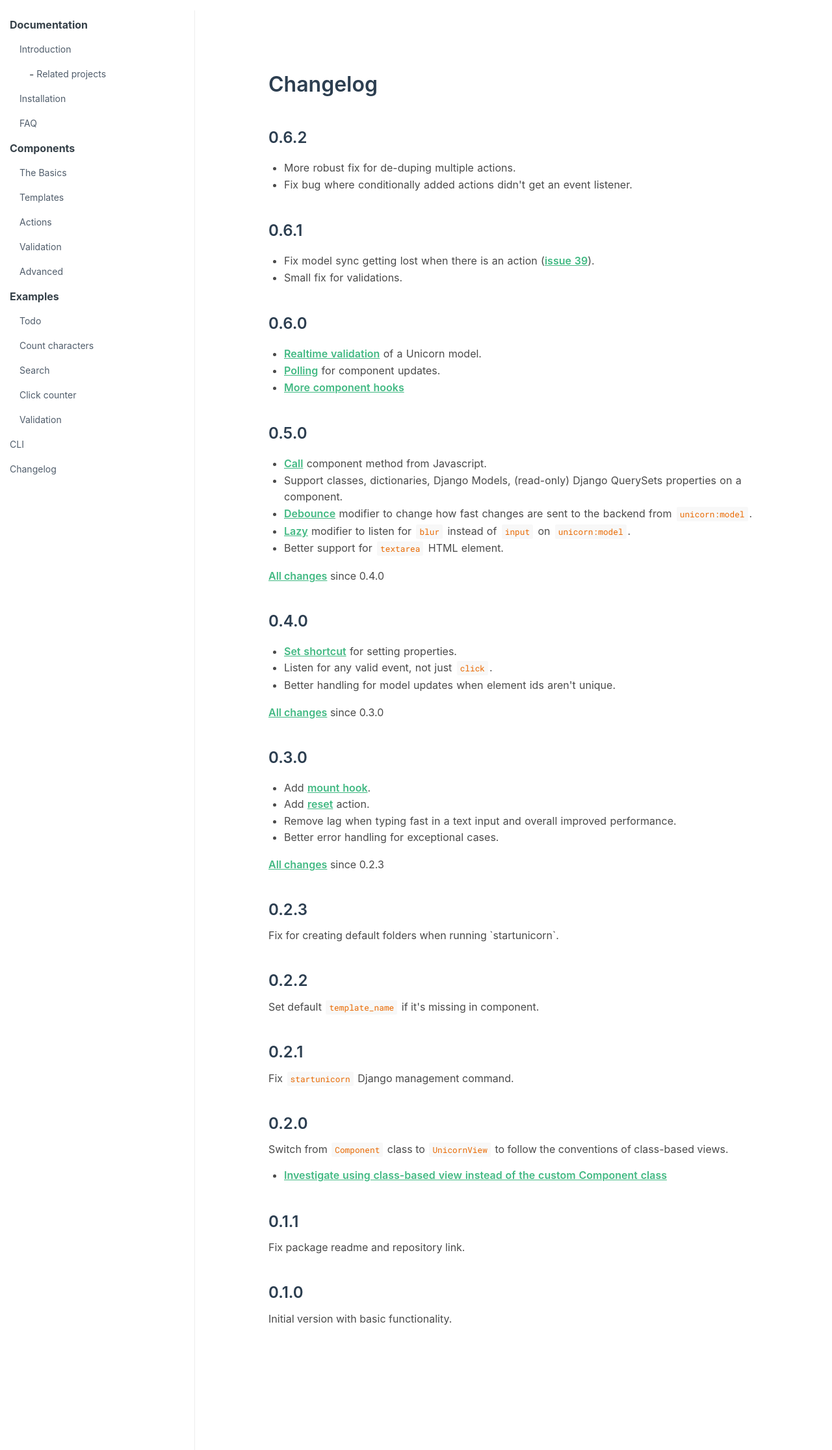
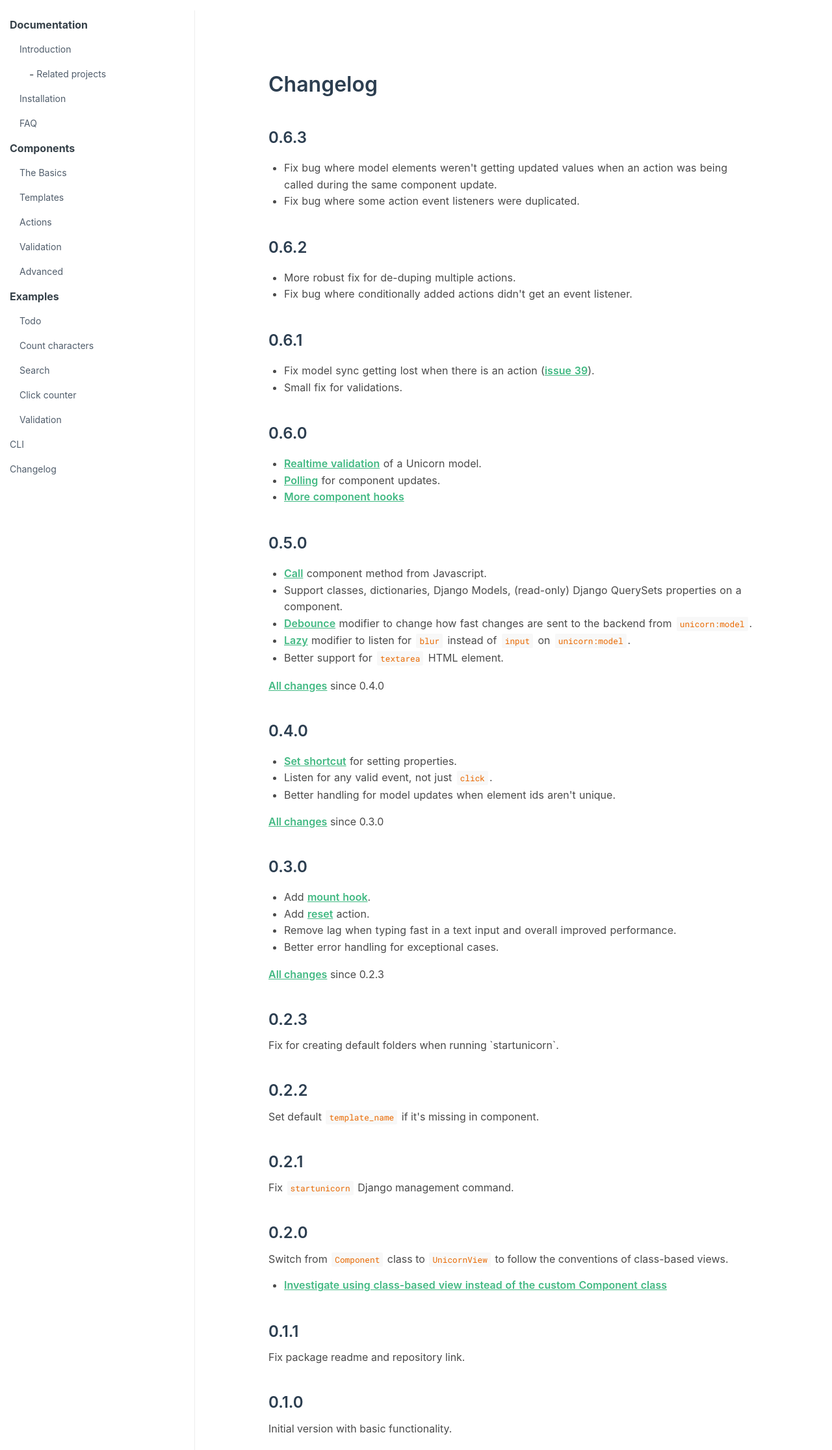
Before and after one commit to adamghill/django-unicorn.com, a Django app: template www/templates/www/documentation/changelog.html in a window 1280 px wide. Shown: the part 52-2283 px from the top of the page at 65% size. Run offline with Django 3.2, Linux system fonts and the light colour scheme; the template is opened without the code that fills it, so the values that code supplies are empty; some libraries are stand-ins or nearby versions.

Commit message:
Update changelog for 0.6.3.

```diff
--- a/www/templates/www/documentation/changelog.html
+++ b/www/templates/www/documentation/changelog.html
@@ -8,6 +8,12 @@
         <h1>
             Changelog
         </h1>
+
+        <h3>0.6.3</h3>
+        <ul>
+            <li>Fix bug where model elements weren't getting updated values when an action was being called during the same component update.</li>
+            <li>Fix bug where some action event listeners were duplicated.</li>
+        </ul>
 
         <h3>0.6.2</h3>
         <ul>
--- a/www/templates/www/index.html
+++ b/www/templates/www/index.html
@@ -44,7 +44,7 @@
 
 <div class="box cta">
     <p class="has-text-centered">
-        <span class="tag is-primary">New</span> Version <strong>0.6.2</strong> is now released. 🎉 See the <a
+        <span class="tag is-primary">New</span> Version <strong>0.6.3</strong> is now released. 🎉 See the <a
             href="{% url 'www:documentation' 'changelog' %}">changelog</a> for new features.
     </p>
 </div>
```
